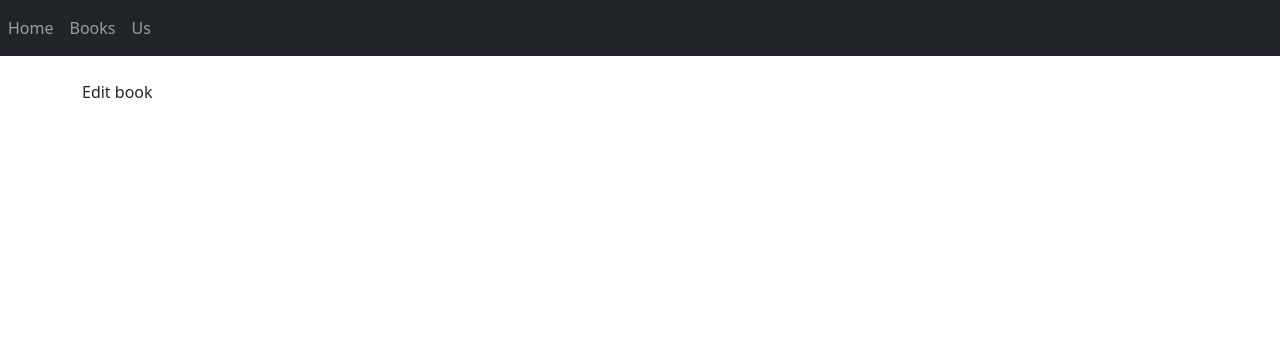
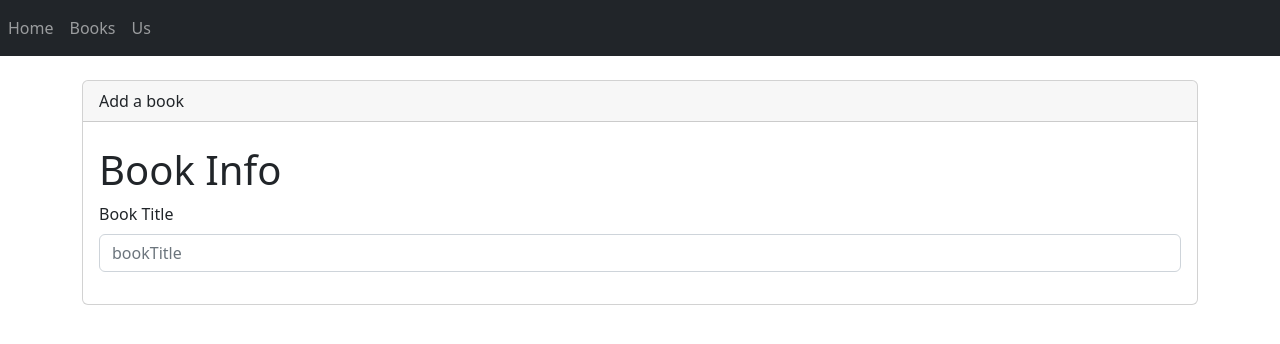
Before and after one commit to jpromanonet/djangoCrud, a Django app: template sistema/libreria/templates/books/edit.html in a window 1280 px wide. Shown: the top 344 px of the page. Run offline with Django 4.2, Linux system fonts and the light colour scheme; the template is opened without the code that fills it, so the values that code supplies are empty.

Commit message:
Add & Edit books section

```diff
--- a/sistema/libreria/templates/books/edit.html
+++ b/sistema/libreria/templates/books/edit.html
@@ -4,6 +4,15 @@
 
 {% block content %}
 
-Edit book
+<div class="card">
+    <div class="card-header">
+        Add a book
+    </div>
+    <div class="card-body">
+        <h4 class="card-title"><h1>Book Info</h1></h4>
+            {% include 'books/form.html' %}
+
+    </div>
+</div>
 
 {% endblock %}
```
